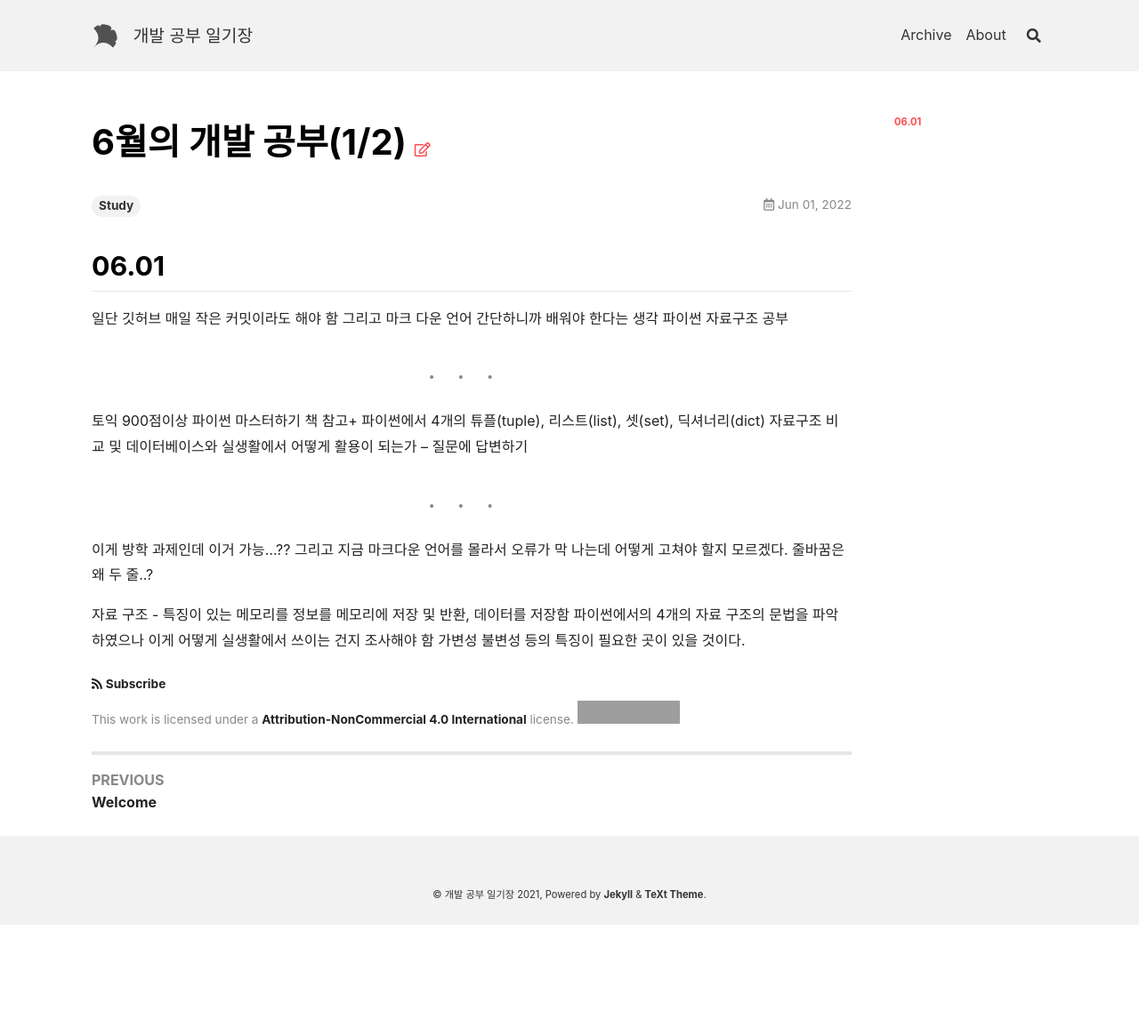
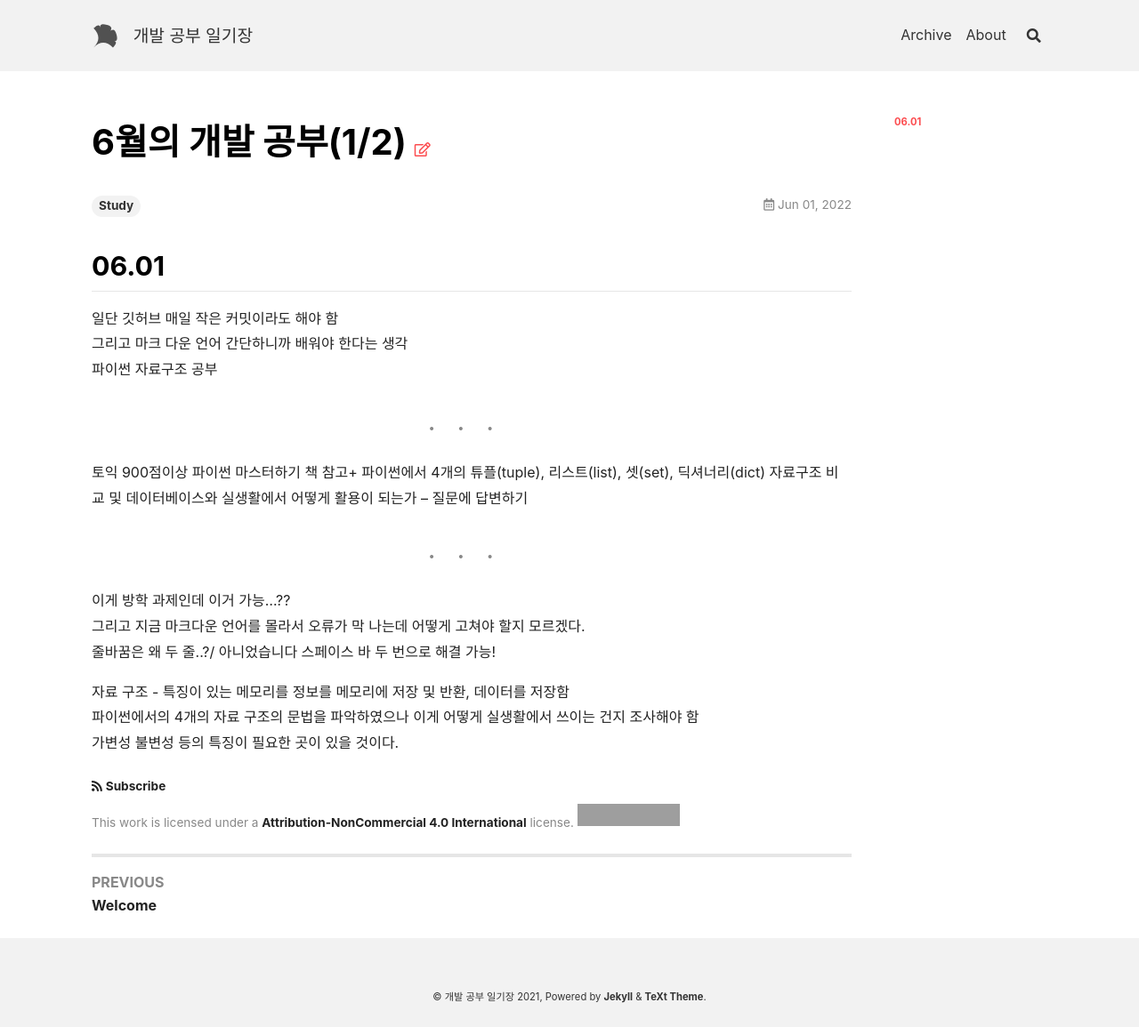
Before and after one commit to Birdust/Birdust.github.io, a Jekyll site: the page built from _posts/2022-06-01-myvacationwork.md, in a window 1280 px wide. Shown: the whole page at 89% size. Built offline with Jekyll 4.4.1, drawn with Linux system fonts in a browser that asks for light colours; nearby versions of some CDN libraries; before the commit the page ends 1040 px from its top, so only the background shows below that; grey boxes are pictures that could not be loaded.

Commit message:
blog line change

```diff
--- a/_posts/2022-06-01-myvacationwork.md
+++ b/_posts/2022-06-01-myvacationwork.md
@@ -18,7 +18,7 @@
 
 이게 방학 과제인데 이거 가능...??
 그리고 지금 마크다운 언어를 몰라서 오류가 막 나는데 어떻게 고쳐야 할지 모르겠다.
-줄바꿈은 왜 두 줄..?
+줄바꿈은 왜 두 줄..?/ 아니었습니다 스페이스 바 두 번으로 해결 가능!
 
 자료 구조 - 특징이 있는 메모리를 정보를 메모리에 저장 및 반환, 데이터를 저장함
 파이썬에서의 4개의 자료 구조의 문법을 파악하였으나 이게 어떻게 실생활에서 쓰이는 건지 조사해야 함
```
